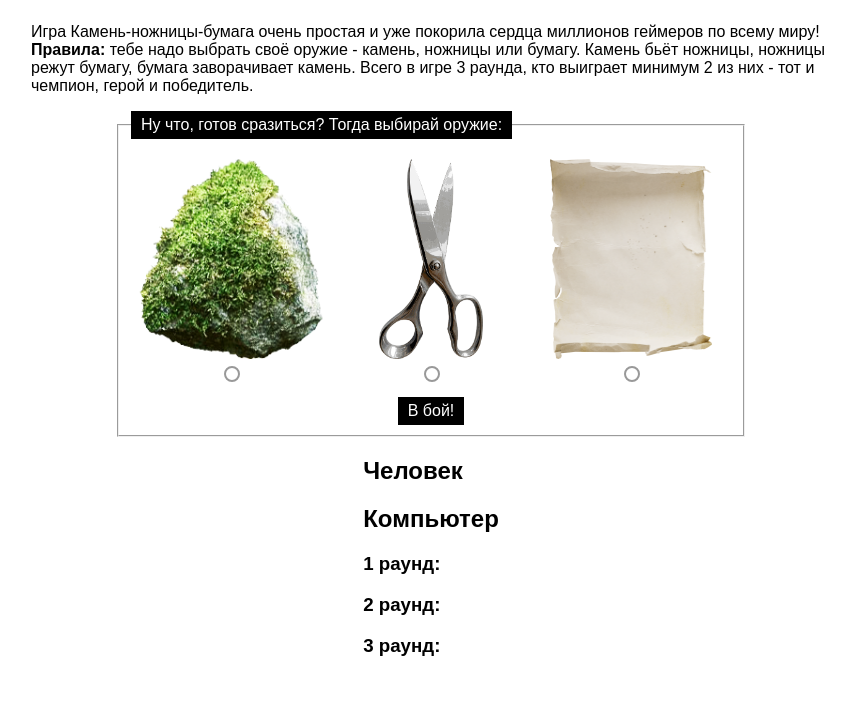
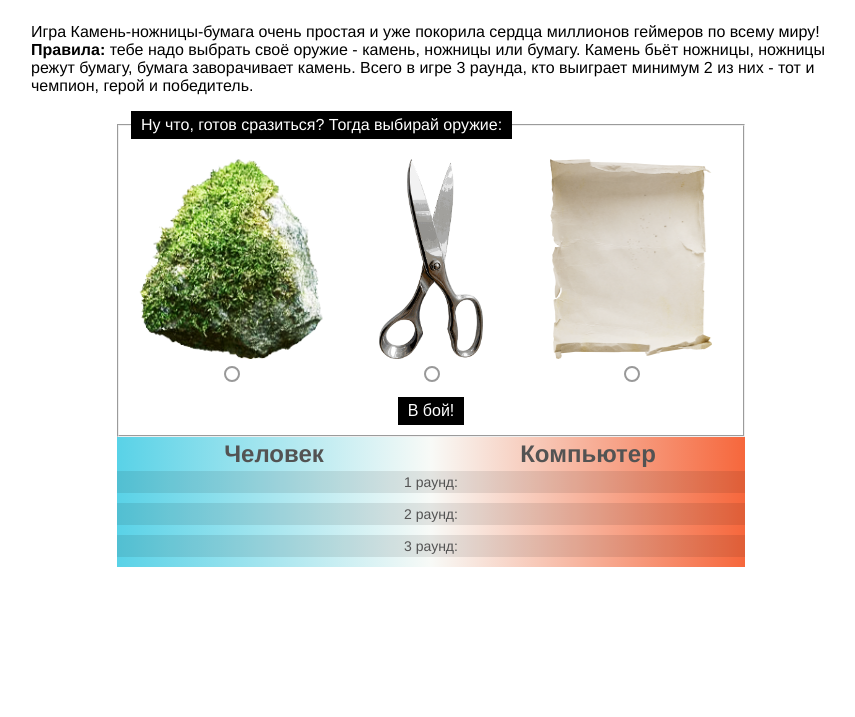
Before and after one commit to Iogsotot/rock-scissors-paper, a plain HTML site: page index.html in a window 1280 px wide. Shown: the part 83-800 px from the top of the page, without its empty margins (209-1064 px from the left). Drawn offline with Linux system fonts and the light colour scheme.

Commit message:
add CSS for rounds results

```diff
--- a/style.css
+++ b/style.css
@@ -1,5 +1,5 @@
 html {
-    font-family: "Arial", sans-serif;
+    font-family: "SF Pro", "Helvetica", "Helvetica Neue", "Helvetica CY", "Nimbus Sans L", "Arial", sans-serif;
   }
 
   .options {
@@ -13,9 +13,15 @@ html {
 
   main {
       display: grid;
+      grid-template-columns: 1fr;
       justify-items: center;
+
       max-width: 800px;
       margin: 10px auto 10px;
+  }
+
+  fieldset {
+    margin: 0;
   }
 
   .rock {
@@ -99,3 +105,50 @@ html {
       max-width: 200px;
       max-height: 200px;
   }
+
+  .round-result {
+    display: grid;
+    grid-gap: 0;
+    grid-template-columns: minmax(max-content, 314px) minmax(max-content, 314px);
+    grid-template-rows:  repeat(7, auto);
+    justify-items: center;
+
+    background: linear-gradient(0.25turn, #59d2e7, #f8faf7, #f6673c);
+  }
+
+  .round-1, .round-2, .round-3 {
+    display: block;
+
+    grid-column-start: 1;
+    grid-column-end: 3;
+
+    width: 100%;
+    width: -moz-available;          /* WebKit-based browsers will ignore this. */
+    width: -webkit-fill-available;  /* Mozilla-based browsers will ignore this. */
+    width: fill-available;
+
+    text-align: center;
+    background-color: rgba(0, 0, 0, 0.089);
+  }
+
+  .round-result h2, .round-result h3 {
+    color: rgb(83, 83, 83);
+
+    margin: 0 auto;
+    padding: 3px 15px;
+  }
+
+  .round-result h3 {
+    /* font-style: italic; */
+    font-size: 14px;
+    font-weight: lighter;
+  }
+
+  .round-result p {
+    margin: 5px;
+    font-weight: 600;
+  }
+
+  /* .hidden {
+    display: none;
+  } */
```
